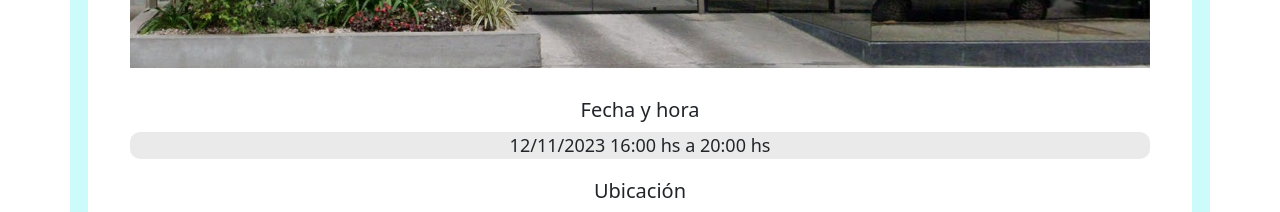
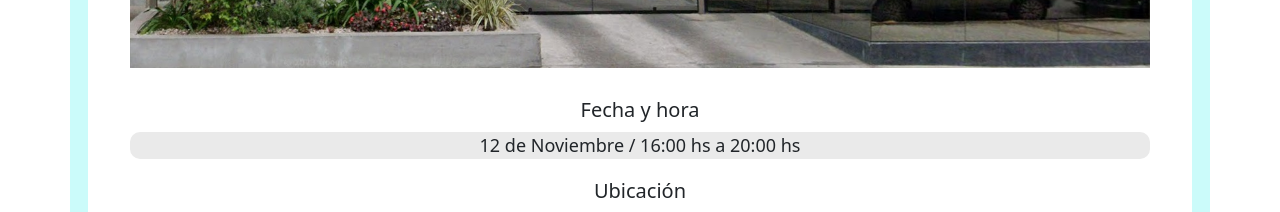
Before and after one commit to obertogustavo10/agustin, a React (Vite) app: page / in a window 1280 px wide. Shown: the part 2680-2892 px from the top of the page. Built offline with nearby package versions, Linux system fonts and the light colour scheme.

Commit message:
third  commit

```diff
--- a/src/components/Tim.jsx
+++ b/src/components/Tim.jsx
@@ -33,7 +33,7 @@ const Tim = () => {
   // countDown
   let interval = useRef();
   const updateCountdown = () => {
-    const targetDate = new Date("Nov 12, 2023 00:00:00").getTime();
+    const targetDate = new Date("Nov 12, 2023 16:00:00").getTime();
     interval = setInterval(() => {
       const now = new Date().getTime();
       const timeDifference = targetDate - now;
@@ -217,7 +217,7 @@ const Tim = () => {
               }}
             >
               {" "}
-              12/11/2023 16:00 hs a 20:00 hs{" "}
+              12 de Noviembre / 16:00 hs a 20:00 hs{" "}
             </p>
             <h4 style={{ fontSize: "20px", marginBottom: "10px" }}>
               Ubicación
```
